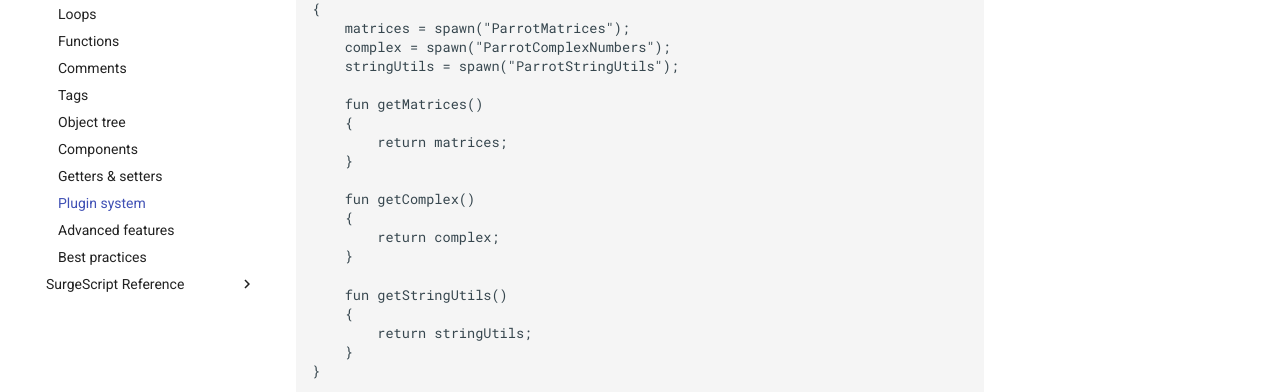
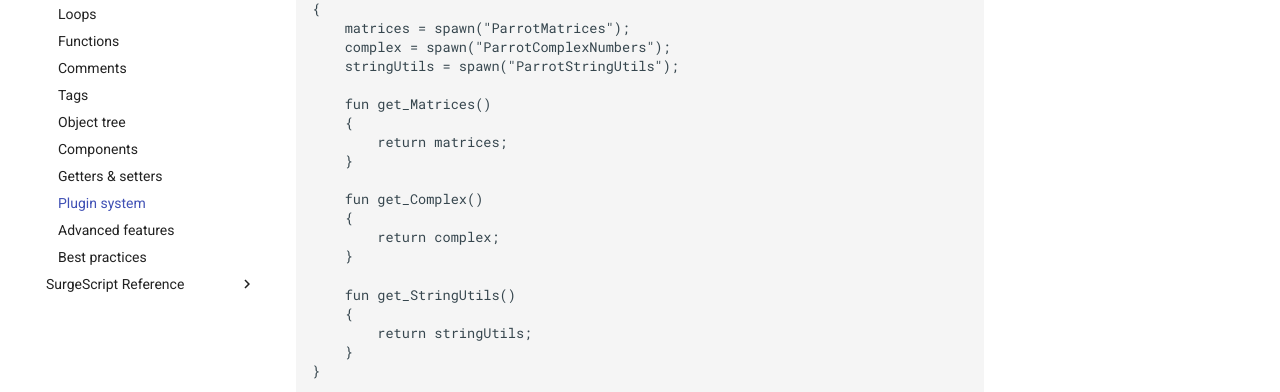
Before and after one commit to alemart/surgescript, an MkDocs documentation site: the page built from docs/tutorials/plugins.md, in a window 1280 px wide and 900 px high, scrolled down 1537 px. Shown: the part 336-728 px from the top of the window. Built offline with MkDocs 1.6.1 and Material for MkDocs 9.7.7, drawn with Linux system fonts in a browser that asks for light colours; old or Windows-style settings are respelled for this version of MkDocs; some of the changed text lies outside the part shown.

```diff
--- a/docs/tutorials/plugins.md
+++ b/docs/tutorials/plugins.md
@@ -72,17 +72,17 @@ object "ParrotSoft"
     complex = spawn("ParrotComplexNumbers");
     stringUtils = spawn("ParrotStringUtils");
 
-    fun getMatrices()
+    fun get_Matrices()
     {
         return matrices;
     }
 
-    fun getComplex()
+    fun get_Complex()
     {
         return complex;
     }
 
-    fun getStringUtils()
+    fun get_StringUtils()
     {
         return stringUtils;
     }
```
Also changed, not shown: docs/tutorials/getters_and_setters.md (+2 -2 lines).
